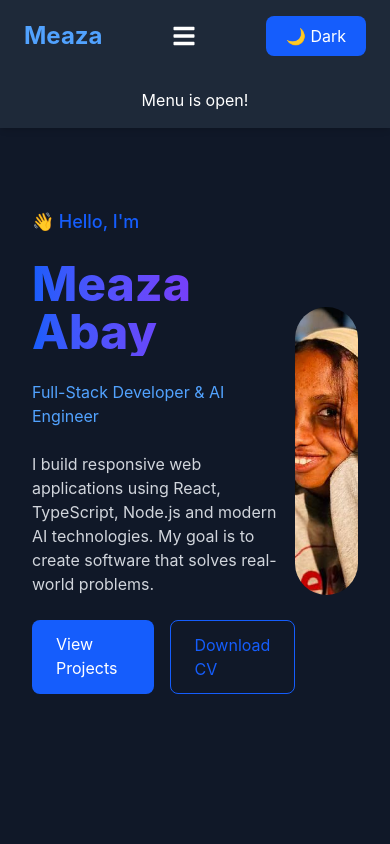
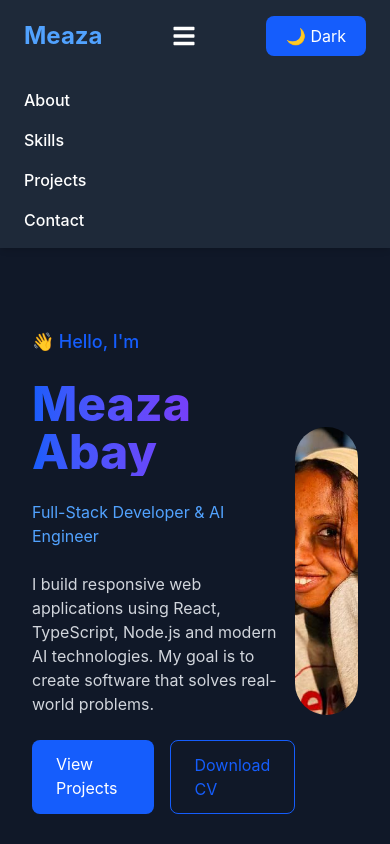
Before and after one commit to Meaza336/meaza-portfolio, a React (Vite) app: page / in a window 390 px wide. Both pictures are taken after a click on the button 184 px from the left and 36 px from the top of the page. Shown: the top 844 px of the page. Built offline with nearby package versions, Linux system fonts and the light colour scheme.

Commit message:
mobile responsive

```diff
--- a/src/components/Navbar.tsx
+++ b/src/components/Navbar.tsx
@@ -52,10 +52,24 @@ function Navbar( { darkMode, setDarkMode }: NavbarProps) {
           </button>
 
       </div>
-      {menuOpen && (
-  <p className="md:hidden p-4 text-center">
-    Menu is open!
-  </p>
+   {menuOpen && (
+  <ul className="md:hidden flex flex-col gap-4 px-6 py-4 bg-inherit font-medium">
+    <li>
+      <a href="#about">About</a>
+    </li>
+
+    <li>
+      <a href="#skills">Skills</a>
+    </li>
+
+    <li>
+      <a href="#projects">Projects</a>
+    </li>
+
+    <li>
+      <a href="#contact">Contact</a>
+    </li>
+  </ul>
 )}
     </nav>
   );
```
